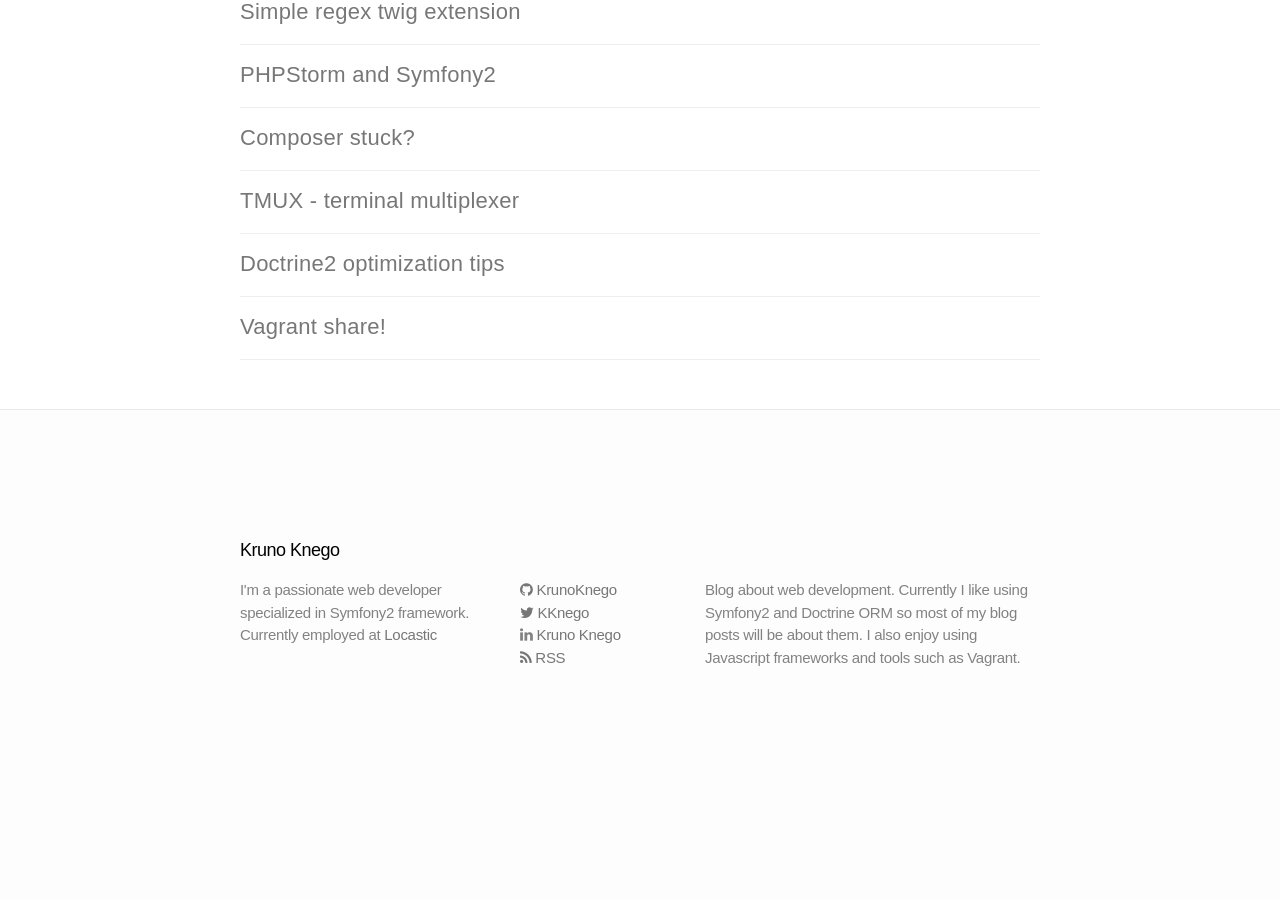
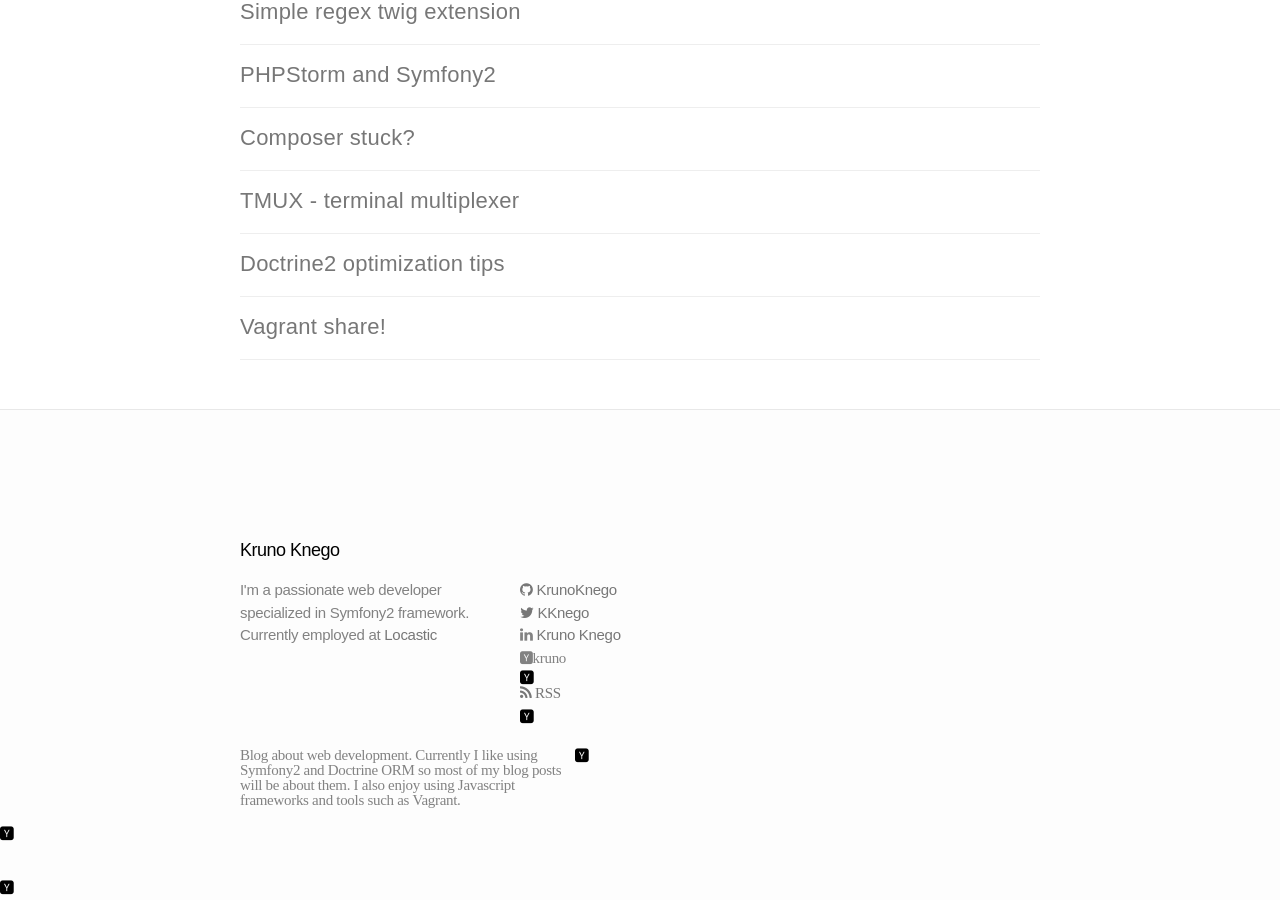
Before and after one commit to guotechfin/KrunoKnego.github.io, a Jekyll site: the page built from index.html, in a window 1280 px wide and 900 px high, scrolled down 716 px. Built offline with Jekyll 4.4.1, drawn with Linux system fonts in a browser that asks for light colours; nearby versions of some CDN libraries; the list of posts is cut into pages by our own code; before the commit the page ends 1430 px from its top, so only the background shows below that.

Commit message:
Updates.

```diff
--- a/_includes/footer.html
+++ b/_includes/footer.html
@@ -77,6 +77,10 @@
               <i class="fa fa-linkedin"></i>
               <a href="http://hr.linkedin.com/in/krunoknego/">Kruno Knego</a>
           </li>
+          <li>
+              <i class="fa fa-hacker-news"></
+              <a href="https://news.ycombinator.com/user?id=kruno">kruno</a>
+          </li>
         <li>
             <!--<h1><p class="rss-subscribe"><a class="rss-icon" href="{{ "/feed.xml" | prepend: site.baseurl }}"><span class="rss">RSS</span></a></p></h1>-->
             <a href="{{ "/feed.xml" | prepend: site.baseurl }}">
```
